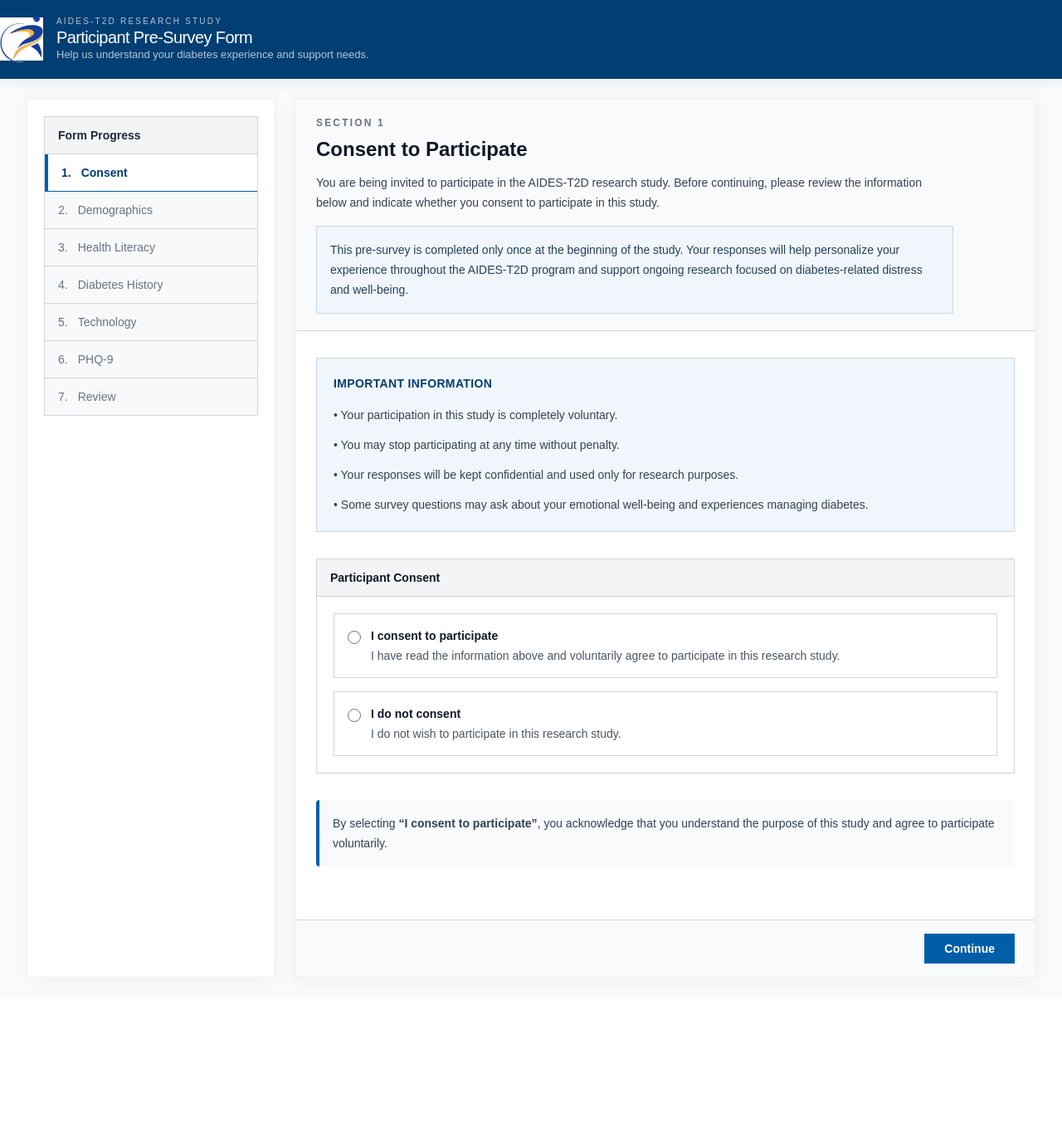
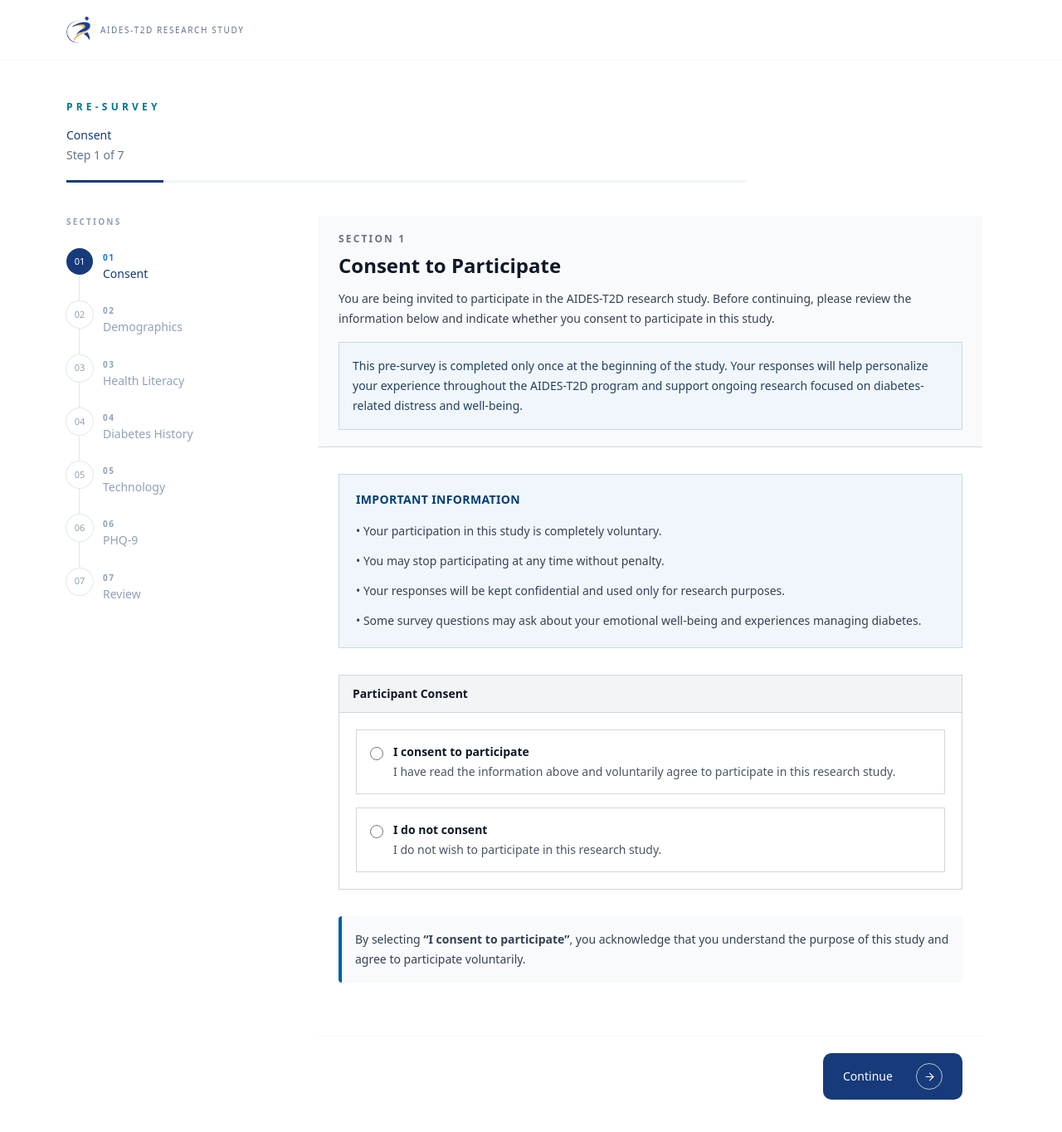
Before and after one commit to Webaigen2026/stampley-v2, a Next.js app: page /survey/pre-survey in a window 1280 px wide. Shown: the top 1364 px of the page at 83% size. Before the commit the page ends 1202 px from the top, so only its background shows below. Built offline with nearby package versions, Linux system fonts and the light colour scheme; no server answers; the database is empty; sample sign-in values are in the browser's storage.

Commit message:
Make Study Key fully optional

```diff
--- a/components/pre-survey/PreSurveyShell.tsx
+++ b/components/pre-survey/PreSurveyShell.tsx
@@ -3,7 +3,11 @@
 import Image from "next/image"
 import Link from "next/link"
 
-import PreSurveySidebar from "./PreSurveySidebar"
+import PreSurveySidebar, {
+  PRE_SURVEY_STEP_TITLES,
+} from "./PreSurveySidebar"
+
+const TOTAL_STEPS = 7
 
 export default function PreSurveyShell({
   currentStep,
@@ -12,60 +16,84 @@
   currentStep: number
   children: React.ReactNode
 }) {
+  const clampedStep = Math.min(Math.max(currentStep, 1), TOTAL_STEPS)
+  const progressPercent = (clampedStep / TOTAL_STEPS) * 100
+  const currentTitle = PRE_SURVEY_STEP_TITLES[clampedStep - 1] ?? ""
+
   return (
     <main
-      className="min-h-screen bg-[#f8fafc]"
-      style={{ fontFamily: "'Poppins', sans-serif" }}
+      className="
+        min-h-dvh
+        bg-white
+        font-['Outfit',system-ui,sans-serif]
+        text-slate-950
+      "
     >
-      <div className="mx-auto flex min-h-screen flex-col">
-
-        {/* Header */}
-        <header className="border-b border-black/[0.06] bg-[#003e73] text-white shadow-[0_2px_16px_rgba(0,0,0,0.08)]">
-          <div className="mx-auto flex max-w-7xl items-center gap-4 py-5">
-
-            <Link href="/">
-            <div className="flex h-13 w-13 shrink-0 items-center justify-center  bg-white backdrop-blur-sm">
+      <header className="border-b border-slate-100 bg-white">
+        <div className="mx-auto flex h-[72px] max-w-[1200px] items-center px-5 sm:px-8 lg:px-10">
+          <Link
+            href="/"
+            className="
+              inline-flex items-center gap-3 rounded-[10px]
+              focus-visible:outline-2
+              focus-visible:outline-offset-4
+              focus-visible:outline-[#1473E6]
+            "
+          >
             <Image
               src="/images/stampleyLogo.png"
               alt="AIDES-T2D"
-                width={30}
-                height={30}
-                className="h-auto w-auto object-contain"
+              width={32}
+              height={32}
               priority
+              className="h-8 w-auto"
             />
-            </div></Link>
-
-            <div className="min-w-0">
-              <p className="text-[10px] font-['Poppins', sans-serif]  uppercase tracking-[0.22em] text-white/70 leading-tight">
+            <span className="hidden text-[10px] font-medium uppercase tracking-[0.16em] text-slate-500 sm:inline">
               AIDES-T2D Research Study
-              </p>
-              <h1 className="text-[20px] font-['Poppins', sans-serif] tracking-[-0.03em] text-white leading-tight">
-                Participant Pre-Survey Form
-              </h1>
-              <p className="text-[13px] font-['Poppins', sans-serif]  leading-tight text-white/70">
-              Help us understand your diabetes experience and support needs.
-              </p>
-            </div>
-
-
+            </span>
+          </Link>
         </div>
       </header>
 
-        {/* Content */}
-        <section className="flex-1 px-4 py-6 md:px-6 lg:px-8">
-          <div className="mx-auto grid max-w-7xl gap-6 lg:grid-cols-[300px_1fr]">
+      <div className="mx-auto max-w-[1200px] px-5 py-8 sm:px-8 sm:py-10 lg:px-10 lg:py-12">
+        <section className="max-w-[820px]">
+          <p className="text-xs font-bold uppercase tracking-[0.35em] text-cyan-700">
+            Pre-survey
+          </p>
 
-            {/* Sidebar */}
-            <aside className=" border border-black/[0.06] bg-white p-5 shadow-[0_4px_24px_rgba(10,10,15,0.04)]">
+          <div className="mt-4 flex flex-wrap items-end justify-between gap-3">
+            <div>
+              <p className="text-sm font-medium text-[#173B7A]">{currentTitle}</p>
+              <p className="mt-1 text-sm text-slate-500">
+                Step {clampedStep} of {TOTAL_STEPS}
+              </p>
+            </div>
+          </div>
+
+          <div
+            className="mt-5 h-[3px] overflow-hidden bg-slate-100"
+            role="progressbar"
+            aria-label="Pre-survey progress"
+            aria-valuemin={1}
+            aria-valuemax={TOTAL_STEPS}
+            aria-valuenow={clampedStep}
+          >
+            <div
+              className="h-full bg-[#173B7A] transition-[width] duration-300 ease-out"
+              style={{ width: `${progressPercent}%` }}
+            />
+          </div>
+        </section>
+
+        <div className="mt-10 flex items-start gap-12 lg:gap-16">
+          <aside className="hidden w-[240px] shrink-0 lg:block">
             <PreSurveySidebar currentStep={currentStep} />
           </aside>
 
-            {/* Main Form */}
-            <div className="overflow-hidden  border border-black/[0.06] bg-white shadow-[0_4px_24px_rgba(10,10,15,0.05)]">
-              {children}
+          <div className="min-w-0 flex-1">
+            <div className="max-w-[800px]">{children}</div>
           </div>
         </div>
-        </section>
       </div>
     </main>
   )
--- a/components/pre-survey/PreSurveySidebar.tsx
+++ b/components/pre-survey/PreSurveySidebar.tsx
@@ -1,6 +1,8 @@
-"use client";
+"use client"
 
-const steps = [
+import { Check } from "lucide-react"
+
+export const PRE_SURVEY_STEP_TITLES = [
   "Consent",
   "Demographics",
   "Health Literacy",
@@ -8,38 +10,92 @@
   "Technology",
   "PHQ-9",
   "Review",
-];
+] as const
 
-export default function PreSurveySidebar({ currentStep }: { currentStep: number }) {
+export default function PreSurveySidebar({
+  currentStep,
+}: {
+  currentStep: number
+}) {
   return (
-    <aside className="border border-gray-300 bg-[#f7f9fb]">
-      <div className="border-b border-gray-300 bg-gray-100 px-4 py-3">
-        <h2 className="text-sm font-bold text-gray-800">Form Progress</h2>
-      </div>
+    <nav aria-label="Pre-survey progress">
+      <p className="text-[10px] font-bold uppercase tracking-[0.22em] text-slate-400">
+        Sections
+      </p>
 
-      <ol className="divide-y divide-gray-300">
-        {steps.map((step, index) => {
-          const stepNumber = index + 1;
-          const active = currentStep === stepNumber;
-          const completed = currentStep > stepNumber;
+      <div className="relative mt-6">
+        <div
+          aria-hidden="true"
+          className="absolute top-3 bottom-3 left-[15px] w-px bg-slate-200"
+        />
+
+        <ol className="relative list-none">
+        {PRE_SURVEY_STEP_TITLES.map((title, index) => {
+          const stepNumber = index + 1
+          const active = currentStep === stepNumber
+          const completed = currentStep > stepNumber
+          const padded = String(stepNumber).padStart(2, "0")
 
           return (
             <li
-              key={step}
-              className={`flex gap-3 px-4 py-3 text-sm ${
-                active
-                  ? "border-l-4 border-[#005ea8] bg-white font-bold text-[#003e73]"
-                  : completed
-                  ? "text-gray-700"
-                  : "text-gray-500"
+              key={title}
+              aria-current={active ? "step" : undefined}
+              className={`relative flex items-start gap-3 py-3 ${
+                index === 0 ? "pt-0" : ""
+              } ${
+                index === PRE_SURVEY_STEP_TITLES.length - 1 ? "pb-0" : ""
               }`}
             >
-              <span>{completed ? "✓" : stepNumber}.</span>
-              <span>{step}</span>
+              <span
+                className={`
+                  relative z-10
+                  flex h-8 w-8 shrink-0 items-center justify-center
+                  rounded-full text-[11px] font-medium
+                  ${
+                    active
+                      ? "bg-[#173B7A] text-white"
+                      : completed
+                        ? "bg-[#eef6ff] text-[#173B7A]"
+                        : "bg-white text-slate-400 ring-1 ring-slate-200"
+                  }
+                `}
+              >
+                {completed ? (
+                  <Check aria-hidden="true" strokeWidth={2.2} className="h-3.5 w-3.5" />
+                ) : (
+                  padded
+                )}
+              </span>
+
+              <span className="min-w-0 pt-1">
+                <span
+                  className={`
+                    block text-[10px] font-bold tracking-[0.16em]
+                    ${active ? "text-[#1473E6]" : "text-slate-400"}
+                  `}
+                >
+                  {padded}
+                </span>
+                <span
+                  className={`
+                    mt-0.5 block text-sm leading-snug
+                    ${
+                      active
+                        ? "font-medium text-[#173B7A]"
+                        : completed
+                          ? "font-normal text-slate-700"
+                          : "font-normal text-slate-400"
+                    }
+                  `}
+                >
+                  {title}
+                </span>
+              </span>
             </li>
-          );
+          )
         })}
-      </ol>
-    </aside>
-  );
+        </ol>
+      </div>
+    </nav>
+  )
 }
--- a/components/pre-survey/StepButtons.tsx
+++ b/components/pre-survey/StepButtons.tsx
@@ -1,4 +1,6 @@
-"use client";
+"use client"
+
+import { ArrowRight } from "lucide-react"
 
 export default function StepButtons({
   prevStep,
@@ -6,18 +8,32 @@
   nextLabel = "Continue",
   submit = false,
 }: {
-  prevStep?: () => void;
-  nextStep?: () => void;
-  nextLabel?: string;
-  submit?: boolean;
+  prevStep?: () => void
+  nextStep?: () => void
+  nextLabel?: string
+  submit?: boolean
 }) {
   return (
-    <div className="mt-8 flex items-center justify-between border-t border-gray-300 bg-gray-50 px-6 py-4">
+    <div className="mt-8 flex items-center justify-between gap-4 border-t border-slate-100 bg-white px-6 py-5 font-['Outfit',system-ui,sans-serif]">
       {prevStep ? (
         <button
           type="button"
           onClick={prevStep}
-          className="border cursor-pointer border-gray-500 bg-white px-5 py-2 text-sm font-semibold text-gray-800 hover:bg-gray-100"
+          className="
+            h-[52px]
+            cursor-pointer
+            rounded-[10px]
+            px-5
+            text-sm
+            font-normal
+            text-slate-600
+            transition
+            hover:bg-slate-50
+            hover:text-slate-950
+            focus-visible:outline-2
+            focus-visible:outline-offset-2
+            focus-visible:outline-[#173B7A]
+          "
         >
           Back
         </button>
@@ -28,10 +44,41 @@
       <button
         type={submit ? "submit" : "button"}
         onClick={submit ? undefined : nextStep}
-        className="cursor-pointer bg-[#005ea8] px-6 py-2 text-sm font-semibold text-white hover:bg-[#004b87]"
+        className="
+          group
+          inline-flex
+          h-[56px]
+          min-w-[168px]
+          cursor-pointer
+          items-center
+          justify-between
+          gap-5
+          rounded-[10px]
+          bg-[#173B7A]
+          px-6
+          text-sm
+          font-normal
+          text-white
+          transition
+          hover:bg-[#122E60]
+          focus-visible:outline-2
+          focus-visible:outline-offset-2
+          focus-visible:outline-[#173B7A]
+        "
       >
-        {nextLabel}
+        <span>{nextLabel}</span>
+        <span
+          className="
+            flex h-8 w-8 items-center justify-center
+            rounded-full border border-white/70
+            transition-transform duration-200
+            group-hover:translate-x-0.5
+          "
+          aria-hidden="true"
+        >
+          <ArrowRight strokeWidth={1.8} className="h-[15px] w-[15px]" />
+        </span>
       </button>
     </div>
-  );
+  )
 }
```
Lines whose indentation alone changed are shown as unchanged.
